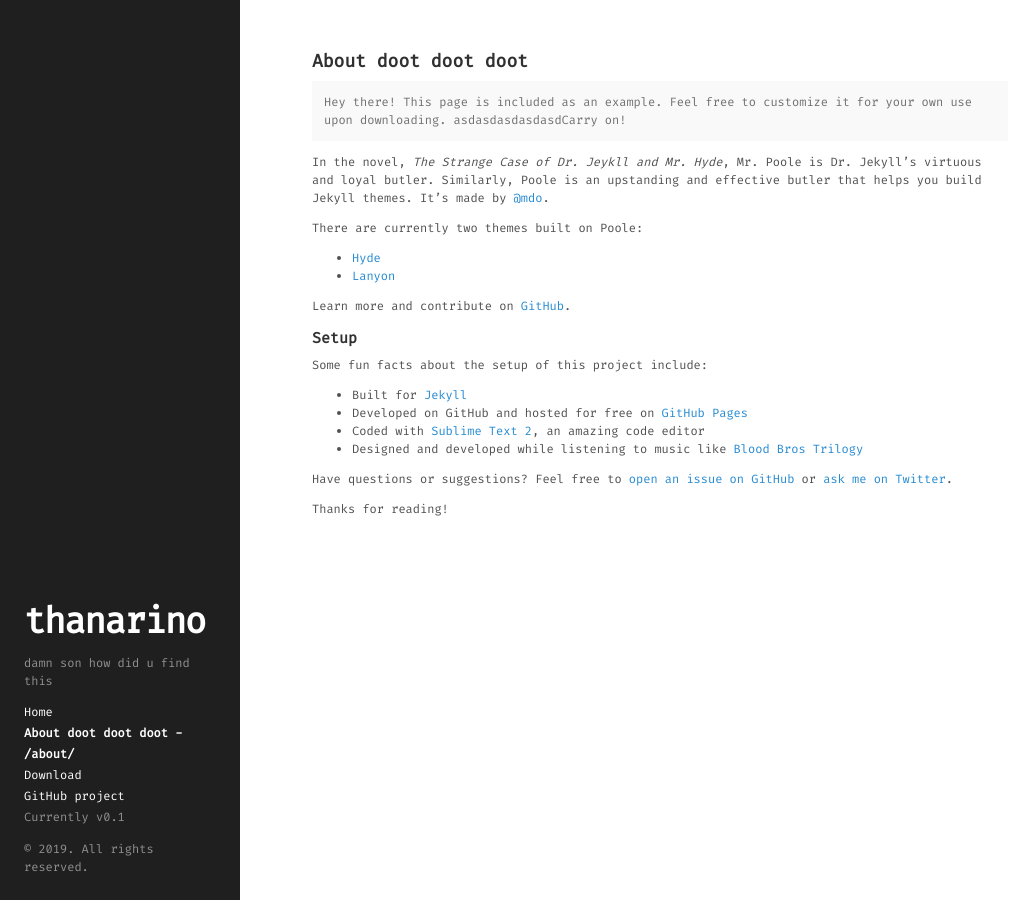
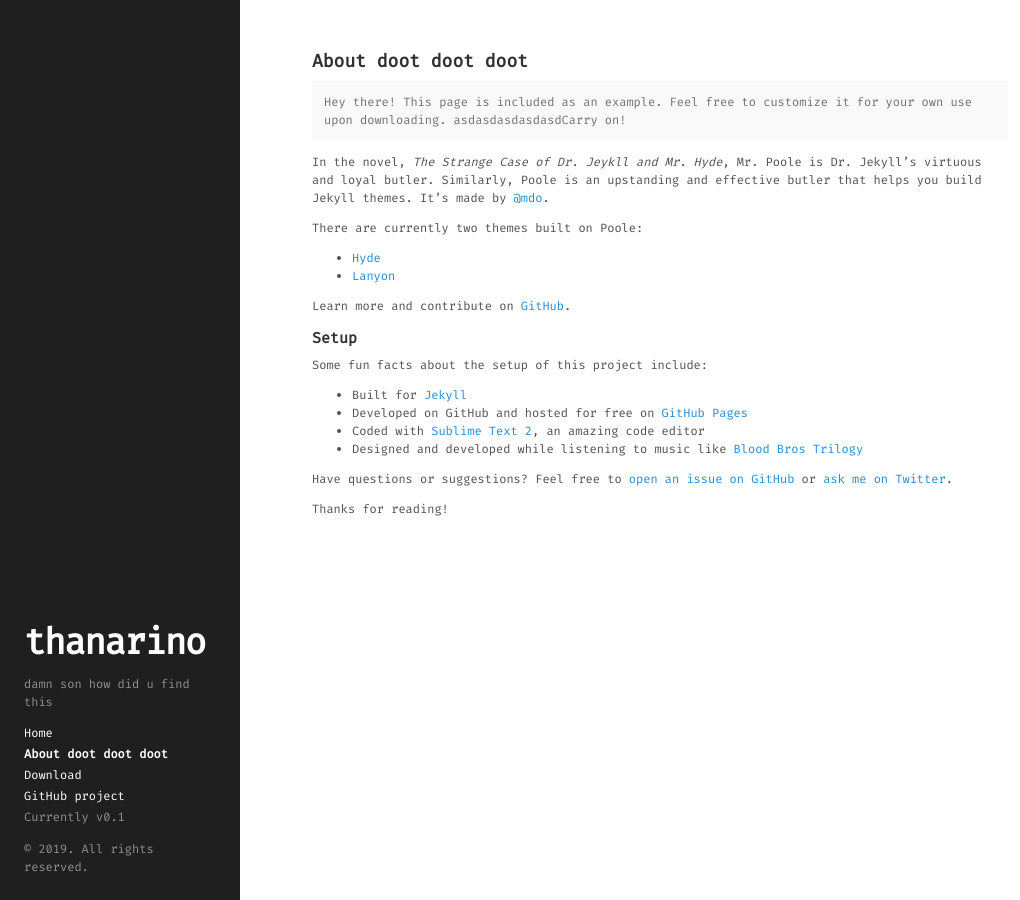
Before and after one commit to thanarino/thanarino, a Jekyll site: the page built from about.md, in a window 1280 px wide. Shown: the whole page, without its empty margins (0-1020 px from the left). Built offline with Jekyll 4.4.1, drawn with Linux system fonts in a browser that asks for light colours.

Commit message:
asdasdasd

```diff
--- a/_includes/sidebar.html
+++ b/_includes/sidebar.html
@@ -21,7 +21,7 @@
       {% for node in pages_list %}
         {% if node.title != null %}
           {% if node.layout == "page" %}
-            <a class="sidebar-nav-item{% if page.url == node.url %} active{% endif %}" href="/thanarino{{ node.url }}">{{ node.title }} - {{node.url}}</a>
+            <a class="sidebar-nav-item{% if page.url == node.url %} active{% endif %}" href="/thanarino{{ node.url }}">{{ node.title }}</a>
           {% endif %}
         {% endif %}
       {% endfor %}
--- a/about.md
+++ b/about.md
@@ -1,7 +1,6 @@
 ---
 layout: page
 title: About doot doot doot
-url: /about/
 permalink: /about/
 ---
 
```
